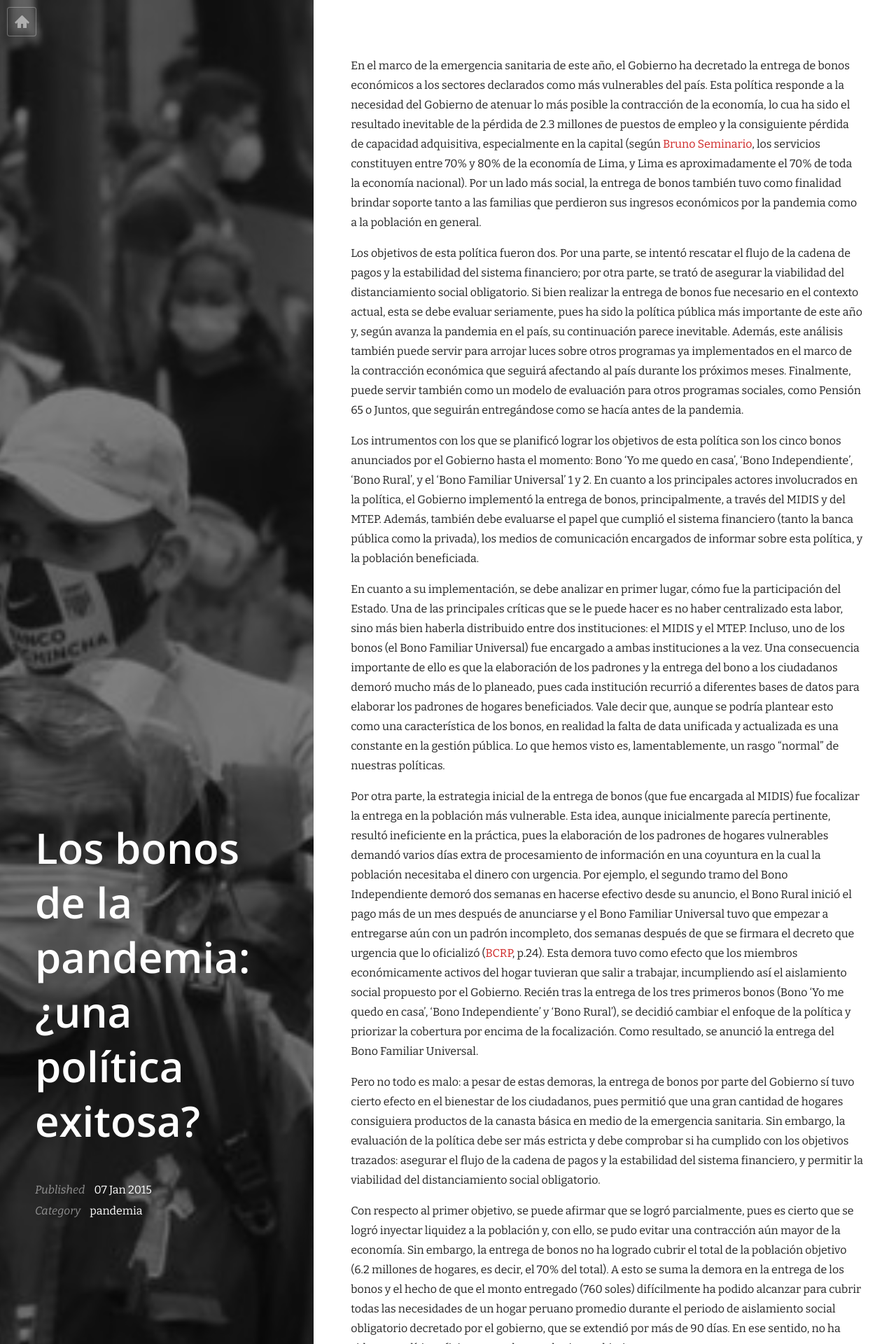
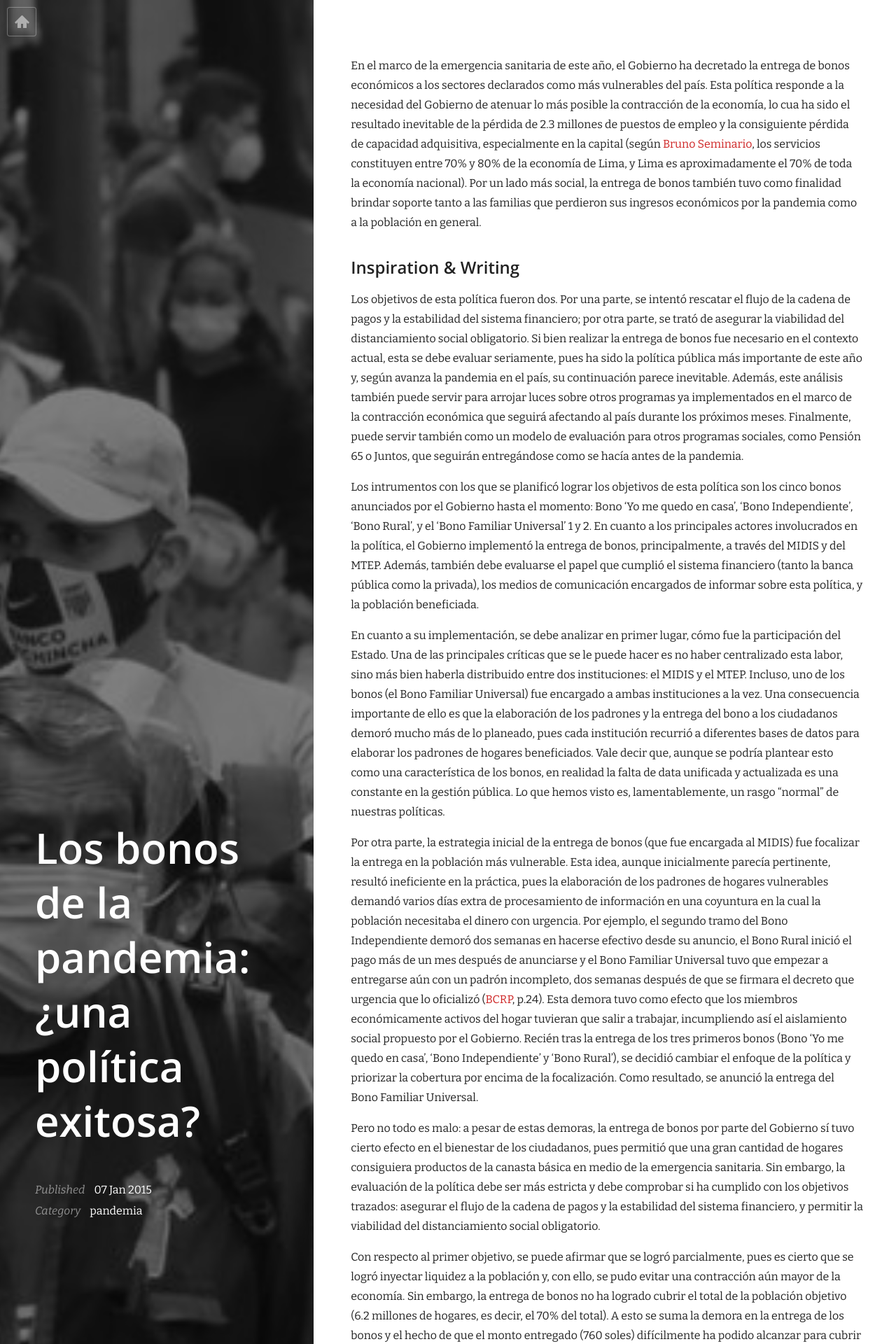
Before and after one commit to hfarfanreto/politicas_publicas, a Jekyll site: the page built from _posts/2020-11-17-bonos-de-la-pandemia.md, in a window 1280 px wide. Shown: the top 1920 px of the page at 70% size. Built offline with Jekyll 4.4.1, drawn with Linux system fonts in a browser that asks for light colours; nearby versions of some CDN libraries.

Commit message:
Update 2020-11-17-bonos-de-la-pandemia.md

```diff
--- a/_posts/2020-11-17-bonos-de-la-pandemia.md
+++ b/_posts/2020-11-17-bonos-de-la-pandemia.md
@@ -7,6 +7,8 @@ featured_image: /images/pandemia1.jpg
 ---
 
 En el marco de la emergencia sanitaria de este año, el Gobierno ha decretado la entrega de bonos económicos a los sectores declarados como más vulnerables del país. Esta política responde a la necesidad del Gobierno de atenuar lo más posible la contracción de la economía, lo cua ha sido el resultado inevitable de la pérdida de 2.3 millones de puestos de empleo y la consiguiente pérdida de capacidad adquisitiva, especialmente en la capital (según [Bruno Seminario](https://ojo-publico.com/2031/bruno-seminario-esta-pandemia-cierra-el-periodo-neoliberal), los servicios constituyen entre 70% y 80% de la economía de Lima, y Lima es aproximadamente el 70% de toda la economía nacional). Por un lado más social, la entrega de bonos también tuvo como finalidad brindar soporte tanto a las familias que perdieron sus ingresos económicos por la pandemia como a la población en general.
+
+## Inspiration & Writing
 
 Los objetivos de esta política fueron dos. Por una parte, se intentó rescatar el flujo de la cadena de pagos y la estabilidad del sistema financiero; por otra parte, se trató de asegurar la viabilidad del  distanciamiento  social  obligatorio. Si bien realizar la entrega de bonos fue necesario en el contexto actual, esta se debe evaluar seriamente, pues ha sido la política pública más importante de este año y, según avanza la pandemia en el país, su continuación parece inevitable. Además, este análisis también puede servir para arrojar luces sobre otros  programas ya implementados en el marco de la contracción económica que seguirá afectando al país durante los próximos meses. Finalmente, puede servir también como un modelo de evaluación para otros programas sociales, como Pensión 65 o Juntos, que seguirán entregándose como se hacía antes de la pandemia.
 
```
